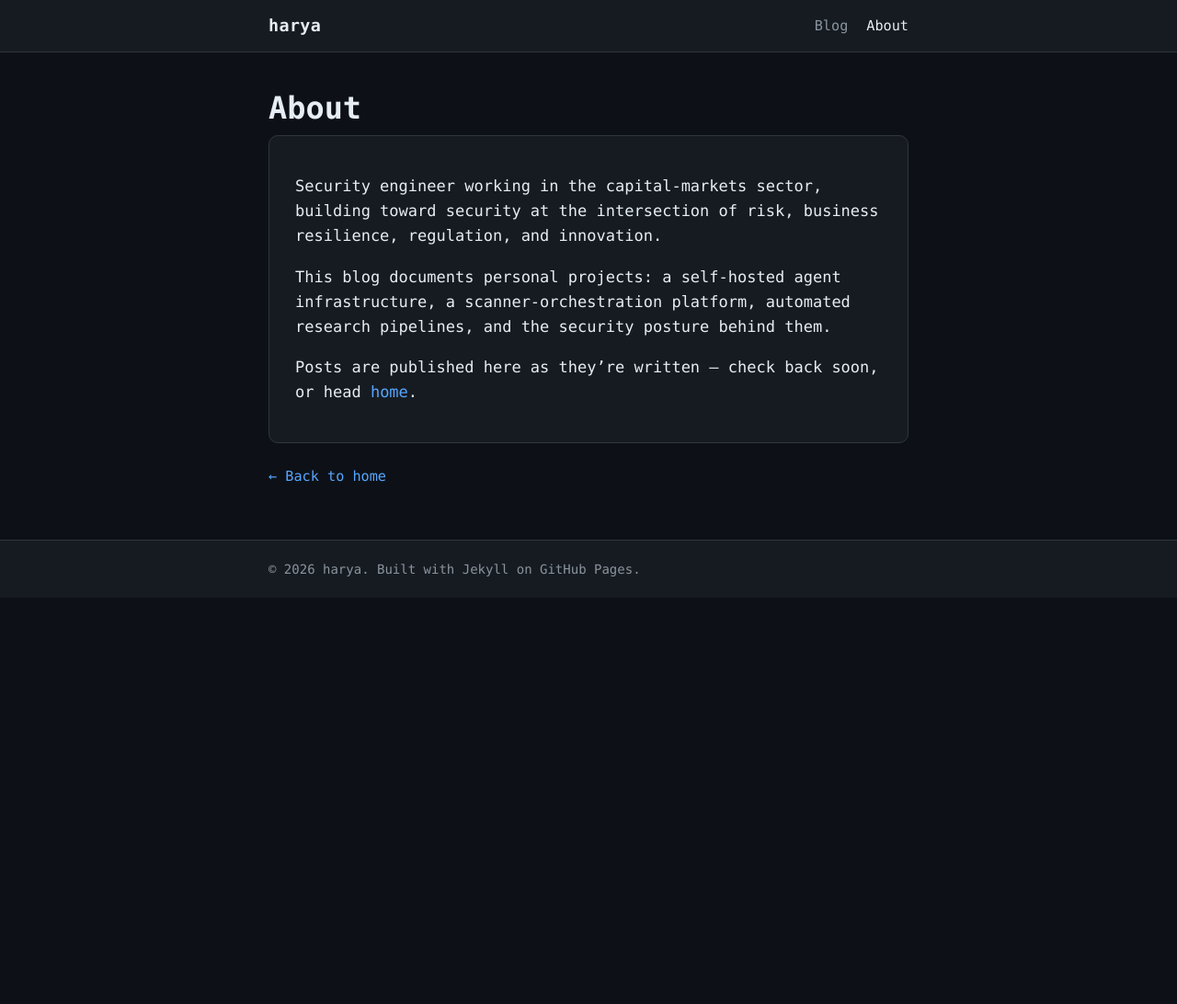
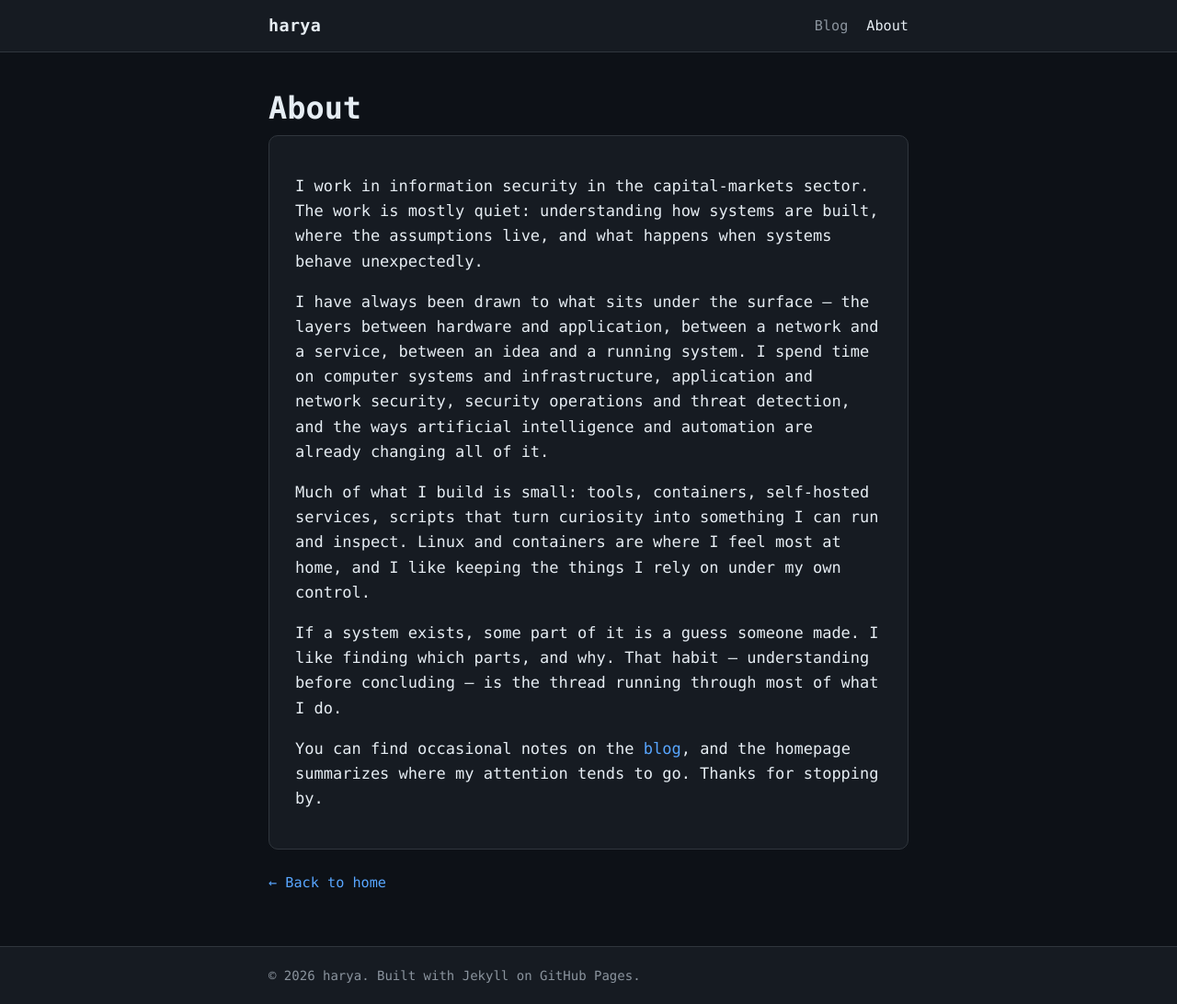
Before and after one commit to bhanuharya/bhanuharya.github.io, a Jekyll site: the page built from about.md, in a window 1280 px wide and 1092 px high. Shown: the whole window at 92% size. Built offline with Jekyll 4.4.1, drawn with Linux system fonts in a browser that asks for light colours.

Commit message:
Rewrite site with understated infosec identity: terminal bio, interests tree, first-person about, CSS loader

```diff
--- a/about.md
+++ b/about.md
@@ -4,8 +4,12 @@ title: About
 permalink: /about/
 ---
 
-Security engineer working in the capital-markets sector, building toward security at the intersection of risk, business resilience, regulation, and innovation.
+I work in information security in the capital-markets sector. The work is mostly quiet: understanding how systems are built, where the assumptions live, and what happens when systems behave unexpectedly.
 
-This blog documents personal projects: a self-hosted agent infrastructure, a scanner-orchestration platform, automated research pipelines, and the security posture behind them.
+I have always been drawn to what sits under the surface — the layers between hardware and application, between a network and a service, between an idea and a running system. I spend time on computer systems and infrastructure, application and network security, security operations and threat detection, and the ways artificial intelligence and automation are already changing all of it.
 
-Posts are published here as they're written — check back soon, or head [home](/).
+Much of what I build is small: tools, containers, self-hosted services, scripts that turn curiosity into something I can run and inspect. Linux and containers are where I feel most at home, and I like keeping the things I rely on under my own control.
+
+If a system exists, some part of it is a guess someone made. I like finding which parts, and why. That habit — understanding before concluding — is the thread running through most of what I do.
+
+You can find occasional notes on the [blog](/blog/), and the homepage summarizes where my attention tends to go. Thanks for stopping by.
--- a/assets/css/style.css
+++ b/assets/css/style.css
@@ -324,3 +324,54 @@ main.wrap {
 .ascii-tree::first-line{
   color:var(--accent);
 }
+
+/* ---------- subtle status / loader (home) ---------- */
+.status-line{
+  display:flex;
+  align-items:center;
+  gap:.6rem;
+  color:var(--muted);
+  margin:.8rem 0 0;
+  font-size:.9rem;
+}
+.indicator{
+  width:9px;height:9px;border-radius:50%;
+  background:#3fb950;flex:none;
+  animation:pulse 2.4s steps(2) infinite;
+}
+@keyframes pulse{50%{opacity:.15}}
+.loader{
+  display:inline-block;
+  position:relative;
+  width:1.05em;height:1.1em;
+  flex:none;
+  color:var(--accent);
+}
+.loader span{
+  position:absolute;left:0;top:0;
+  width:100%;text-align:center;
+  opacity:0;
+  animation:loader-frame .8s steps(1) infinite;
+}
+.loader span:nth-child(1){animation-delay:0s}
+.loader span:nth-child(2){animation-delay:.2s}
+.loader span:nth-child(3){animation-delay:.4s}
+.loader span:nth-child(4){animation-delay:.6s}
+@keyframes loader-frame{
+  0%{opacity:1}
+  25%{opacity:0}
+  100%{opacity:0}
+}
+
+/* ---------- reduced motion ---------- */
+@media (prefers-reduced-motion: reduce){
+  .cursor,
+  .indicator,
+  .loader span{
+    animation:none !important;
+  }
+  .cursor{opacity:1}
+  .indicator{opacity:1}
+  .loader span{opacity:0}
+  .loader span:nth-child(1){opacity:1}
+}
```
Also changed, not shown: _layouts/home.html (+26 -80 lines).
